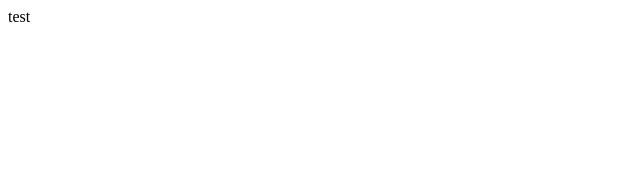
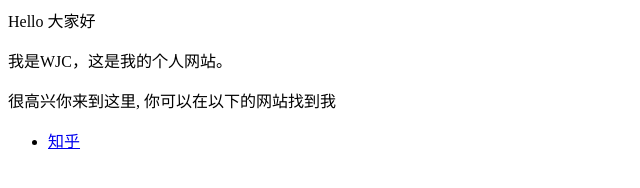
Before and after one commit to WJC5621/WJC5621.github.io, a plain HTML site: page index.html in a window 1280 px wide. Shown: the whole page, without its empty margins (0-640 px from the left). Drawn offline with Linux system fonts and the light colour scheme.

Commit message:
Update index.html

```diff
--- a/index.html
+++ b/index.html
@@ -1 +1,7 @@
-<p>test<p>
+<p>Hello 大家好</p>
+<p>我是WJC，这是我的个人网站。 </p>
+<p>很高兴你来到这里, 你可以在以下的网站找到我</p>
+
+<ul>
+  <li> <a href="https://www.zhihu.com">知乎</a> </li>
+</ul>
```
